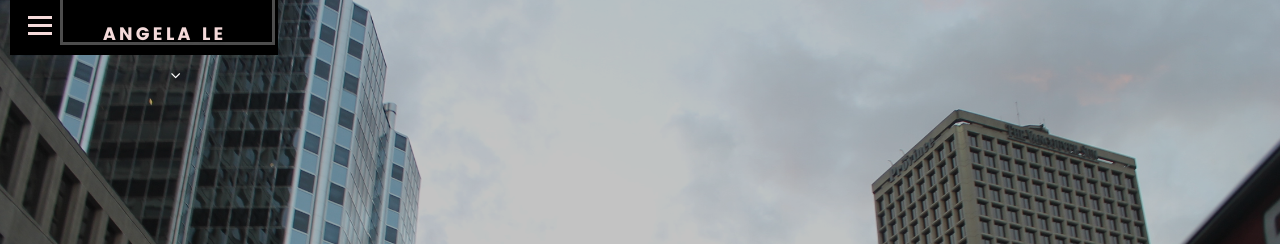
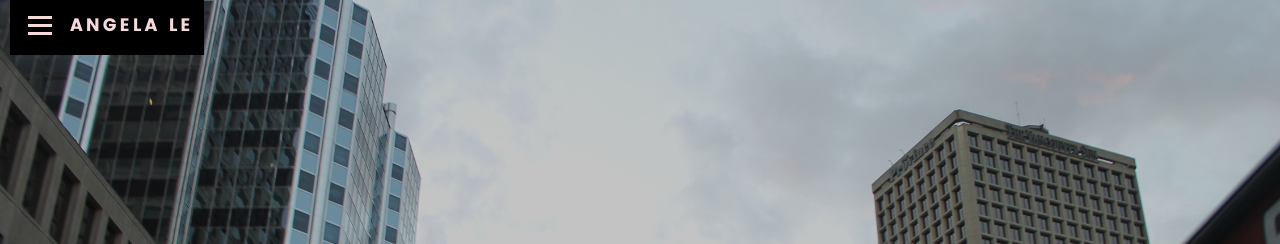
Before and after one commit to southeo/angela-le.github.io, a plain HTML site: page index.html in a window 1280 px wide. Shown: the top 244 px of the page. Drawn offline with Linux system fonts and the light colour scheme; files whose address does not match are found by name.

Commit message:
Update index.html

```diff
--- a/index.html
+++ b/index.html
@@ -51,7 +51,7 @@
 			    height: 55px">
 			<a class="menu-toggle" href="#"><span>Menu</span></a>
 
-	   		<div class="intro-content"><a class="button stroke smoothscroll" href="https://angela-le.github.io/#intro">
+	   		<div class="intro-content"><a class="smoothscroll" href="https://angela-le.github.io/#intro">
 		         <h5 style="
 			    padding-top: 33px;
 			    padding-right: 10px;
```
